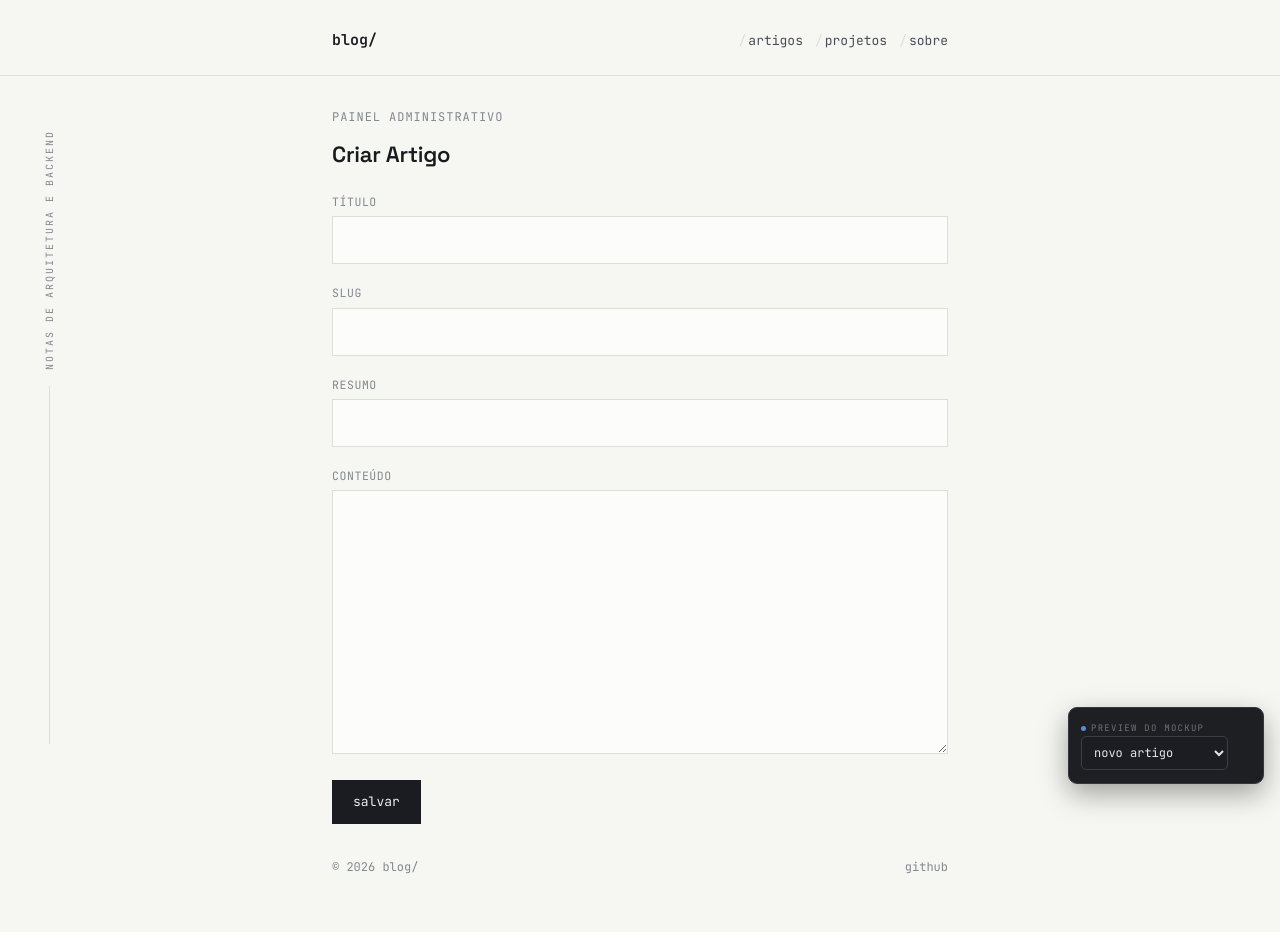
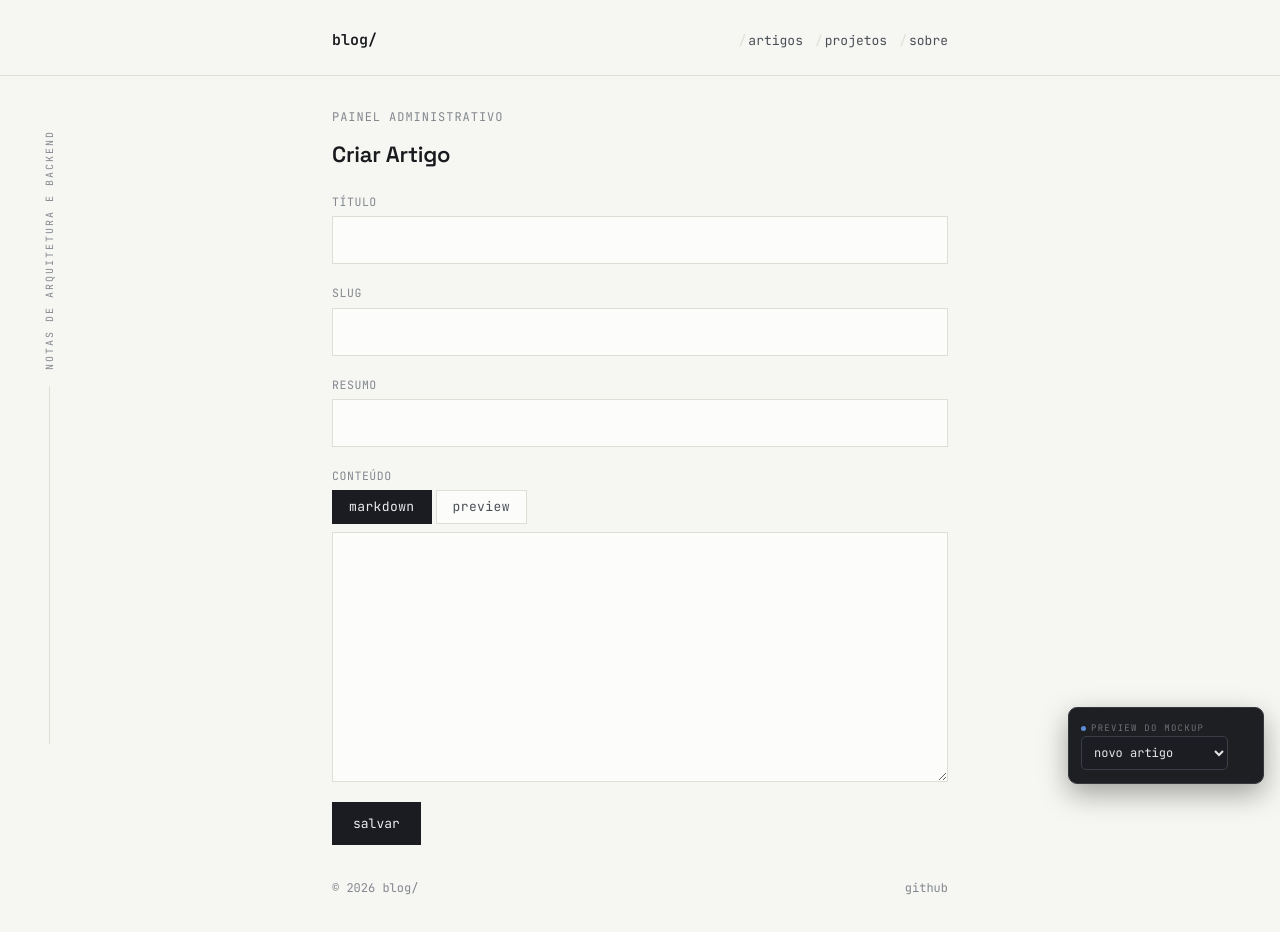
Before and after one commit to GirlaneSL/code-journal, a Next.js app in the folder apps/web/: page /admin/articles/new in a window 1280 px wide. Shown: the top 932 px of the page. Built offline with nearby package versions, Linux system fonts and the light colour scheme; sample sign-in values are in the browser's storage.

Commit message:
feat: add Markdown preview

```diff
--- a/apps/web/app/components/ArticleFormComponent.tsx
+++ b/apps/web/app/components/ArticleFormComponent.tsx
@@ -1,6 +1,7 @@
 'use client'
 
 import { SubmitEventHandler, useState } from "react";
+import ReactMarkdown from 'react-markdown';
 
 type ArticleFormProps = {
     initialTitle?: string;
@@ -28,10 +29,10 @@ const ArticleFormComponent = ({
     const [slug, setSlug] = useState(initialSlug)
     const [excerpt, setExcerpt] = useState(initialExcerpt)
     const [content, setContent] = useState(initialContent)
+    const [toggleButton, setToggleButton] = useState(false)
 
     const handleSubmit: SubmitEventHandler<HTMLFormElement> = async (e) => {
         e.preventDefault()
-
         await onSubmit(title, slug, excerpt, content)
     }
 
@@ -46,6 +47,7 @@ const ArticleFormComponent = ({
                 value={title}
                 className="form-input"
             />
+
             <label className="form-label" htmlFor="article-slug">slug</label>
             <input
                 id="article-slug"
@@ -54,6 +56,7 @@ const ArticleFormComponent = ({
                 value={slug}
                 className="form-input"
             />
+
             <label className="form-label" htmlFor="article-excerpt">resumo</label>
             <input
                 id="article-excerpt"
@@ -62,14 +65,48 @@ const ArticleFormComponent = ({
                 value={excerpt}
                 className="form-input"
             />
+
             <label className="form-label" htmlFor="article-content">conteúdo</label>
-            <textarea
-                id="article-content"
-                onChange={(e) => setContent(e.target.value)}
-                value={content}
-                rows={10}
-                className="form-input"
-            />
+
+            <div className="mb-5 flex flex-col">
+                <div className="mb-2 flex gap-1">
+                    <button
+                        type="button"
+                        onClick={() => setToggleButton(false)}
+                        className={
+                            toggleButton ?
+                                "py-[6px] px-4 border border-[#DEDEd6] bg-[#FCFCFA] font-mono text-[13px] text-[#4A4F57] cursor-pointer tracking-[.03em]"
+                                :
+                                "py-[6px] px-4 border border-[#1A1C21] bg-[#1A1C21] font-mono text-[13px] text-[#ECEDEE] cursor-pointer tracking-[.03em]"
+                        }
+                    >markdown</button>
+                    <button
+                        type="button"
+                        onClick={() => setToggleButton(true)}
+                        className={
+                            !toggleButton ?
+                                "py-[6px] px-4 border border-[#DEDEd6] bg-[#FCFCFA] font-mono text-[13px] text-[#4A4F57] cursor-pointer tracking-[.03em]"
+                                :
+                                "py-[6px] px-4 border border-[#1A1C21] bg-[#1A1C21] font-mono text-[13px] text-[#ECEDEE] cursor-pointer tracking-[.03em]"
+                        }
+                    >preview</button>
+                </div>
+
+                {!toggleButton ? (
+                    <textarea
+                        id="article-content"
+                        onChange={(e) => setContent(e.target.value)}
+                        value={content}
+                        className="form-input !mb-0 block min-h-[250px] resize-y"
+                    />
+                ) : (
+                    <div className="form-input !mb-0 block min-h-[250px] overflow-y-auto">
+                        <div className="prose max-w-none">
+                            <ReactMarkdown>{content}</ReactMarkdown>
+                        </div>
+                    </div>
+                )}
+            </div>
 
             <button type="submit" className="btn">{submitLabel}</button>
         </form>
```
